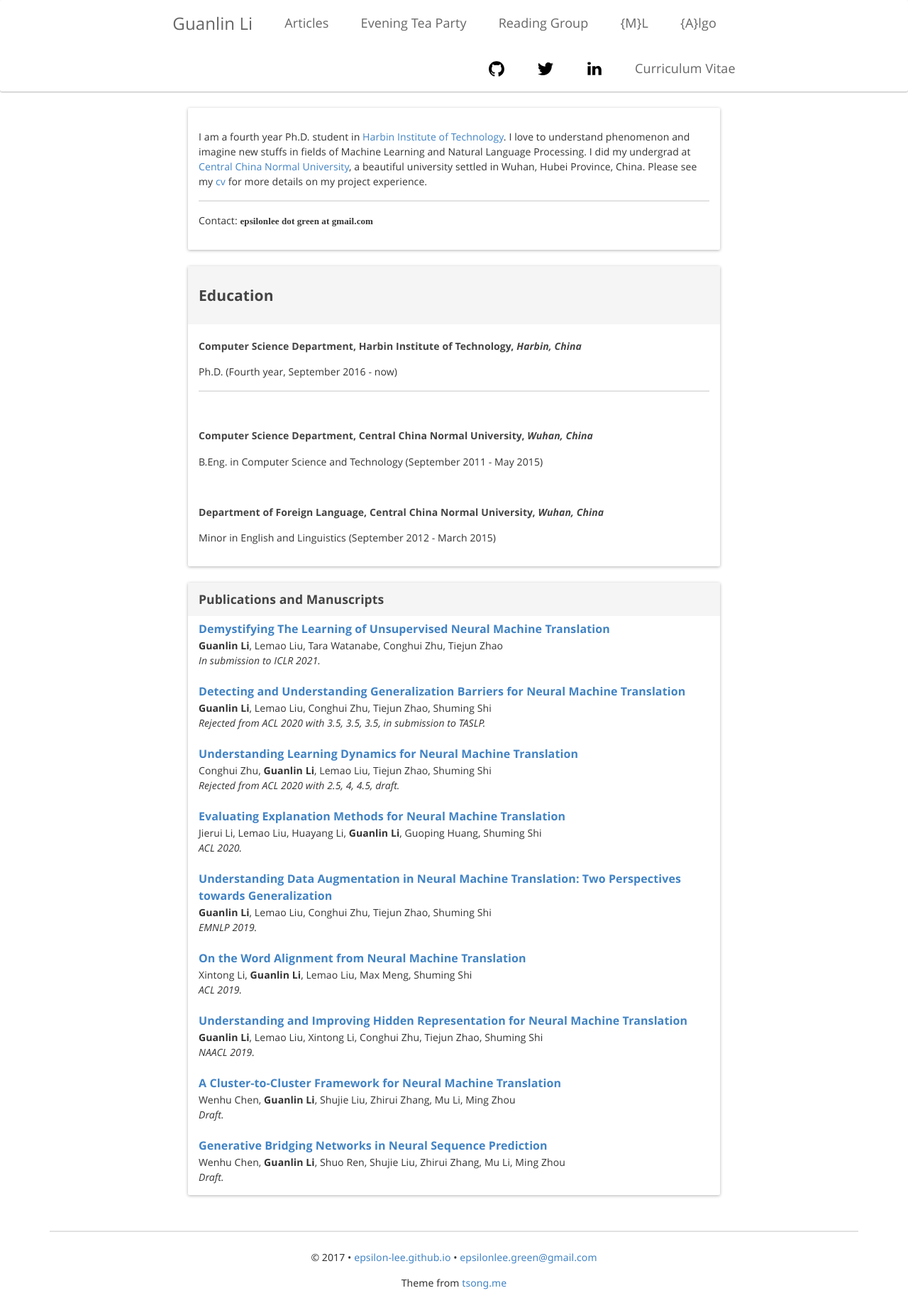
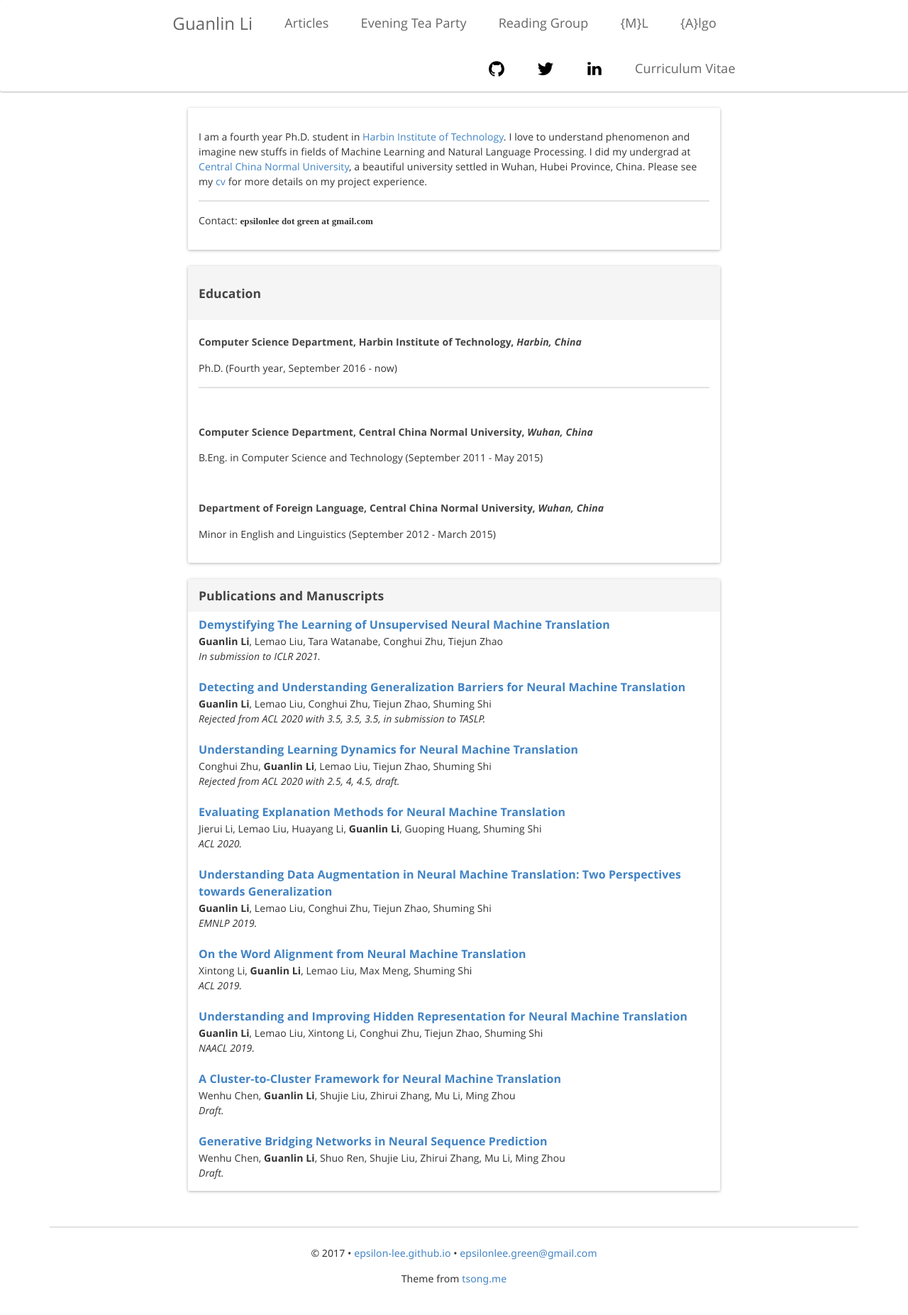
Before and after one commit to Epsilon-Lee/Epsilon-Lee.github.io, a Jekyll site: the page built from index.html, in a window 1280 px wide. Shown: the whole page at 71% size. Built offline with Jekyll 4.4.1, drawn with Linux system fonts in a browser that asks for light colours; nearby versions of some CDN libraries; some web fonts are replaced.

```diff
--- a/_includes/education.html
+++ b/_includes/education.html
@@ -1,6 +1,6 @@
 <div class="panel panel-default">
     <div class="panel-heading" id="education">
-        <h3>Education</h3>
+        <h4>Education</h4>
     </div>
     <div class="panel-body" style="padding-top: 5px;">
         <h5>Computer Science Department, <b>Harbin Institute of Technology</b>, <i>Harbin, China</i></h5>
```
